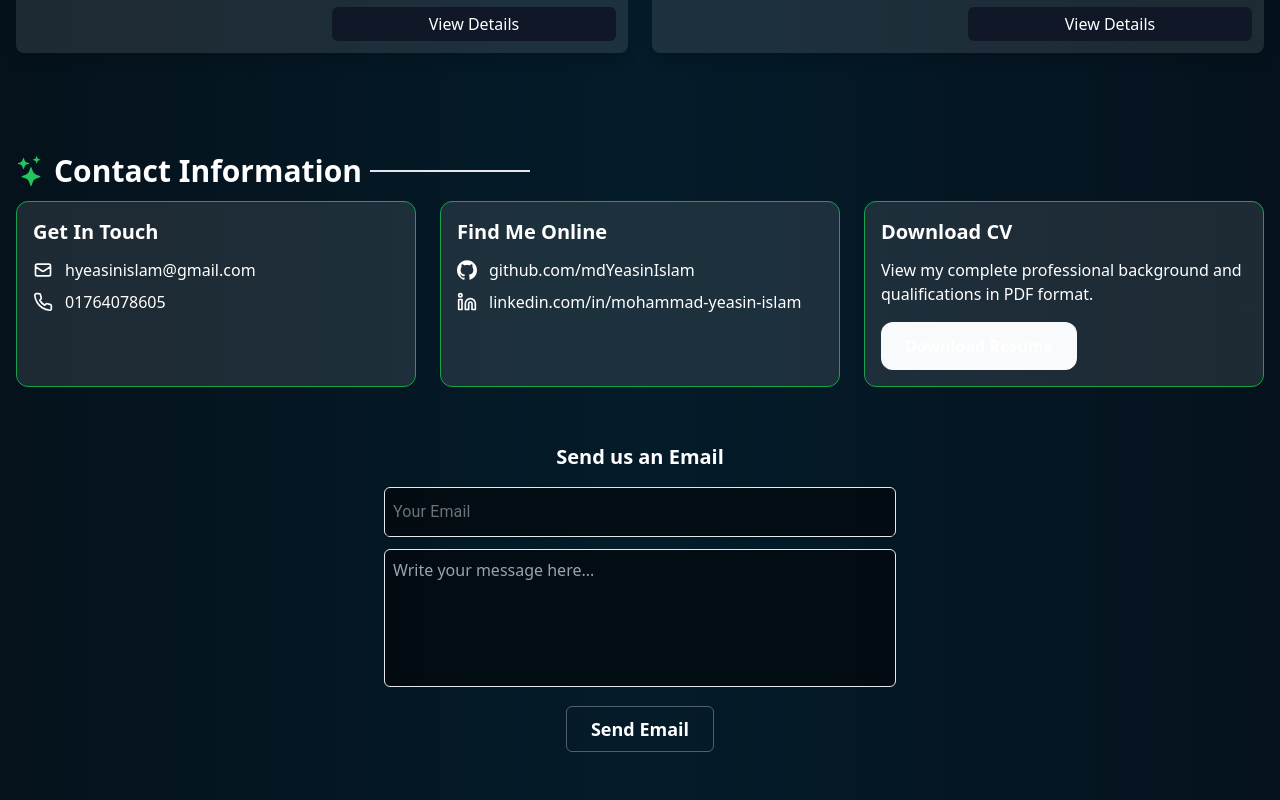
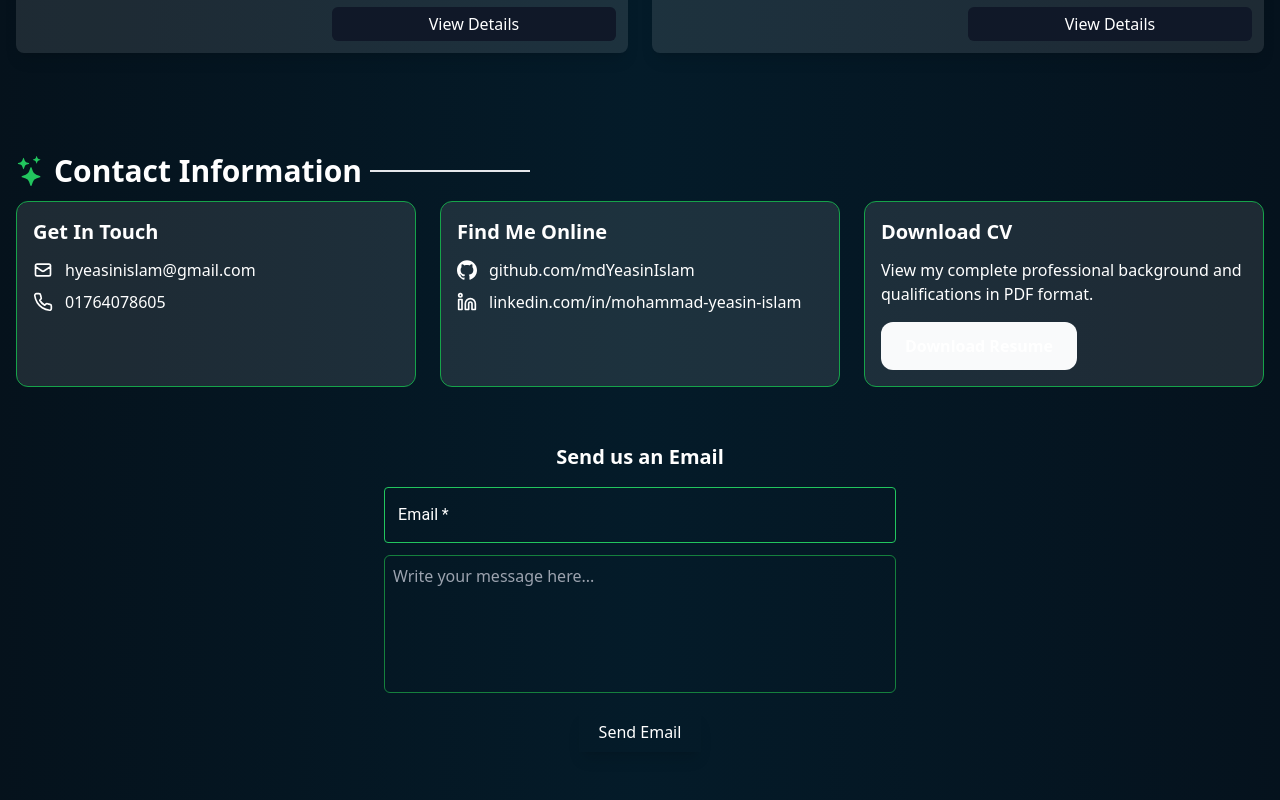
Before and after one commit to mdYeasinIslam/My_Portfolio, a Next.js app: page / in a window 1280 px wide. Shown: the part 2997-3797 px from the top of the page. Built offline with nearby package versions, Linux system fonts and the light colour scheme.

Commit message:
udate email and textarea style in contact us page

```diff
--- a/src/components/ContactSection/Contact.tsx
+++ b/src/components/ContactSection/Contact.tsx
@@ -1,15 +1,14 @@
 "use client";
+import emailjs from "@emailjs/browser";
+import { TextField } from "@mui/material";
+import { motion } from "framer-motion";
+import Link from "next/link";
 import { FormEvent, useRef, useState } from "react";
 import toast from "react-hot-toast";
-import emailjs from "@emailjs/browser";
-import { SiGithub } from "react-icons/si";
-import Link from "next/link";
-import { Input } from "@mui/material";
-import { title } from "framer-motion/client";
+import { BsStars } from "react-icons/bs";
 import { FiLinkedin, FiPhone } from "react-icons/fi";
 import { HiOutlineMail } from "react-icons/hi";
-import { BsStars } from "react-icons/bs";
-import { motion } from "framer-motion";
+import { SiGithub } from "react-icons/si";
 
 interface ContactInfo {
   title: string;
@@ -244,23 +243,54 @@ const Contact = () => {
               ref={form}
               className="max-w-lg mx-auto space-y-3"
             >
-              <Input
+              <TextField
               type="email"
               name="email"
+              label="Email"
                 placeholder="Your Email"
-                className="w-full p-2 rounded-md border !text-white bg-black/50 "
+                className="!border-[0.5px]"
               required
+              sx={{
+                width: "100%",
+                "& .MuiOutlinedInput-root": {
+                color: "white",
+                "& fieldset": {
+                  // border:'0.5px solid white',
+                  border:'1px solid rgb(34, 197, 94)',
+                  // borderColor: "rgb(34, 197, 94)",
+                },
+                "&:hover fieldset": {
+                  borderColor: "rgb(34, 197, 94)",
+                },
+                "&.Mui-focused fieldset": {
+                  borderColor: "rgb(34, 197, 94)",
+                },
+                },
+                "& .MuiOutlinedInput-input::placeholder": {
+                color: "white",
+                opacity: 1,
+                },
+                "& .MuiInputBase-input": {
+                color: "white",
+                },
+                "& .MuiInputLabel-root": {
+                color: "white",
+                },
+                "& .MuiInputLabel-root.Mui-focused": {
+                color: "white",
+                },
+              }}
               />
               <textarea
               rows={5}
               name="message"
               placeholder="Write your message here..."
-                className="w-full text-base bg-black/50 text-white p-2 rounded-md mb-4 resize-none focus:ring-slate-700 border"
+              className="w-full text-base bg-black/0 text-white p-2 rounded-md mb-4 resize-none border border-green-700 focus:outline-none focus:!ring-[0.5px] focus:ring-green-500 focus:border-green-500"
               required
               ></textarea>
               <button
               type="submit"
-                className="hover:bg-black/50 text-lg text-white font-semibold px-6 py-2 rounded-md border border-white/30  transition"
+              className="px-5 py-2 text-base relative shadow-lg font-medium before:absolute before:top-0 before:left-0 before:w-0 before:h-0 before:border-l-[4px] before:border-t-[4px] before:border-transparent dark:bg-slate-800 dark:text-white hover:before:w-full hover:before:h-full hover:before:border-green-700 hover:before:transition-all hover:before:duration-500 after:border-r-[4px] after:border-b-[4px] after:border-transparent hover:after:border-green-700 after:absolute after:bottom-0 after:right-0 after:w-0 after:h-0 hover:after:w-full hover:after:h-full hover:after:transition-all hover:after:duration-500"
               >
               Send Email
               </button>
```
Lines whose indentation alone changed are shown as unchanged.
